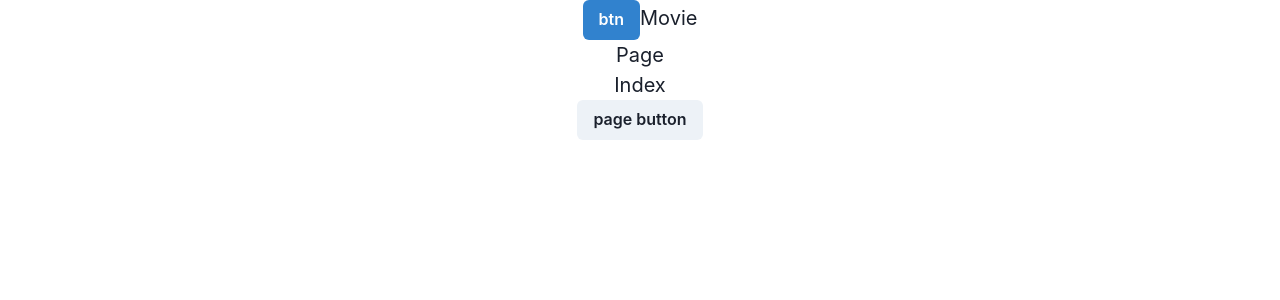
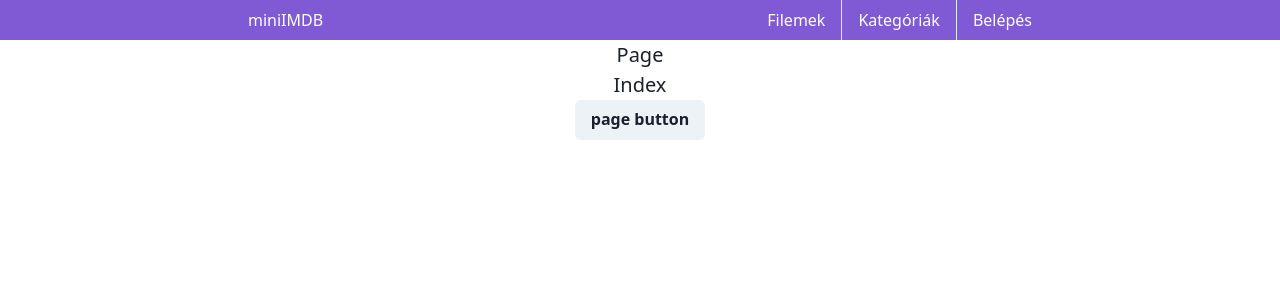
Before and after one commit to SepsiLaszlo/mini-imdb-frontend, a React (Create React App) app: page / in a window 1280 px wide. Shown: the top 300 px of the page. Built offline with nearby package versions, Linux system fonts and the light colour scheme.

Commit message:
design navbar

```diff
--- a/src/components/NavBar.tsx
+++ b/src/components/NavBar.tsx
@@ -1,14 +1,26 @@
-import {
-  Box,
-  Link,
-  Button,
-} from "@chakra-ui/react"
-import { Link as RouterLink } from "react-router-dom"
-
+import { Box, Link, Button, HStack, StackDivider } from "@chakra-ui/react";
+import { Link as RouterLink } from "react-router-dom";
+import { NavBarLink } from "./NavBarLink";
 
 export const NavBar = () => (
-    <Box textAlign="center" fontSize="xl">
-      <Button colorScheme='blue'>btn</Button>
-      <Link as={RouterLink} to="/movie">Movie</Link>
+  <Box bg="primary">
+  <HStack spacing="24px" justify='space-between' maxW={800} m={"auto"}>
+    <Box>
+      <NavBarLink as={RouterLink} to="/">
+        miniIMDB
+      </NavBarLink>
     </Box>
-)
+    <HStack divider={<StackDivider borderColor="gray.200" />}>
+      <NavBarLink as={RouterLink} to="/">
+        Filemek
+      </NavBarLink>
+      <NavBarLink as={RouterLink} to="/">
+        Kategóriák
+      </NavBarLink>
+      <NavBarLink as={RouterLink} to="/">
+        Belépés
+      </NavBarLink>
+    </HStack>
+  </HStack>
+  </Box>
+);
--- /dev/null
+++ b/src/components/NavBarLink.tsx
@@ -0,0 +1,8 @@
+import { Box, Link, Button, HStack } from "@chakra-ui/react";
+import { Link as RouterLink } from "react-router-dom";
+
+export const NavBarLink = ({to, children,...props}) => (
+  <Link {...props} as={RouterLink} to={to} p={2} color="white">
+    {children}
+  </Link>
+);
--- a/src/components/Page.tsx
+++ b/src/components/Page.tsx
@@ -4,11 +4,11 @@ import {
 import { NavBar } from "./NavBar";
 
 export const Page = ({ children, ...props }) => (
-  <>
+  <Box>
     <NavBar></NavBar>
     <Box textAlign="center" fontSize="xl">
       Page
       {children}
     </Box>
-  </>
+  </Box>
 );
--- a/src/index.tsx
+++ b/src/index.tsx
@@ -1,11 +1,25 @@
-import { ChakraProvider, ColorModeScript, theme } from "@chakra-ui/react";
+import { ChakraProvider, ColorModeScript } from "@chakra-ui/react";
 import * as React from "react";
 import * as ReactDOM from "react-dom/client";
 import { App } from "./App";
 import reportWebVitals from "./reportWebVitals";
 import * as serviceWorker from "./serviceWorker";
+import { extendTheme } from '@chakra-ui/react'
+
+const theme = extendTheme({
+  colors: {
+    primary: "#805AD5"
+  },
+  fonts: {
+    body: "system-ui, sans-serif",
+    heading: "Georgia, serif",
+    mono: "Menlo, monospace",
+  }})
+
 const container = document.getElementById("root");
 const root = ReactDOM.createRoot(container);
+
+
 
 root.render(
   <React.StrictMode>
```
